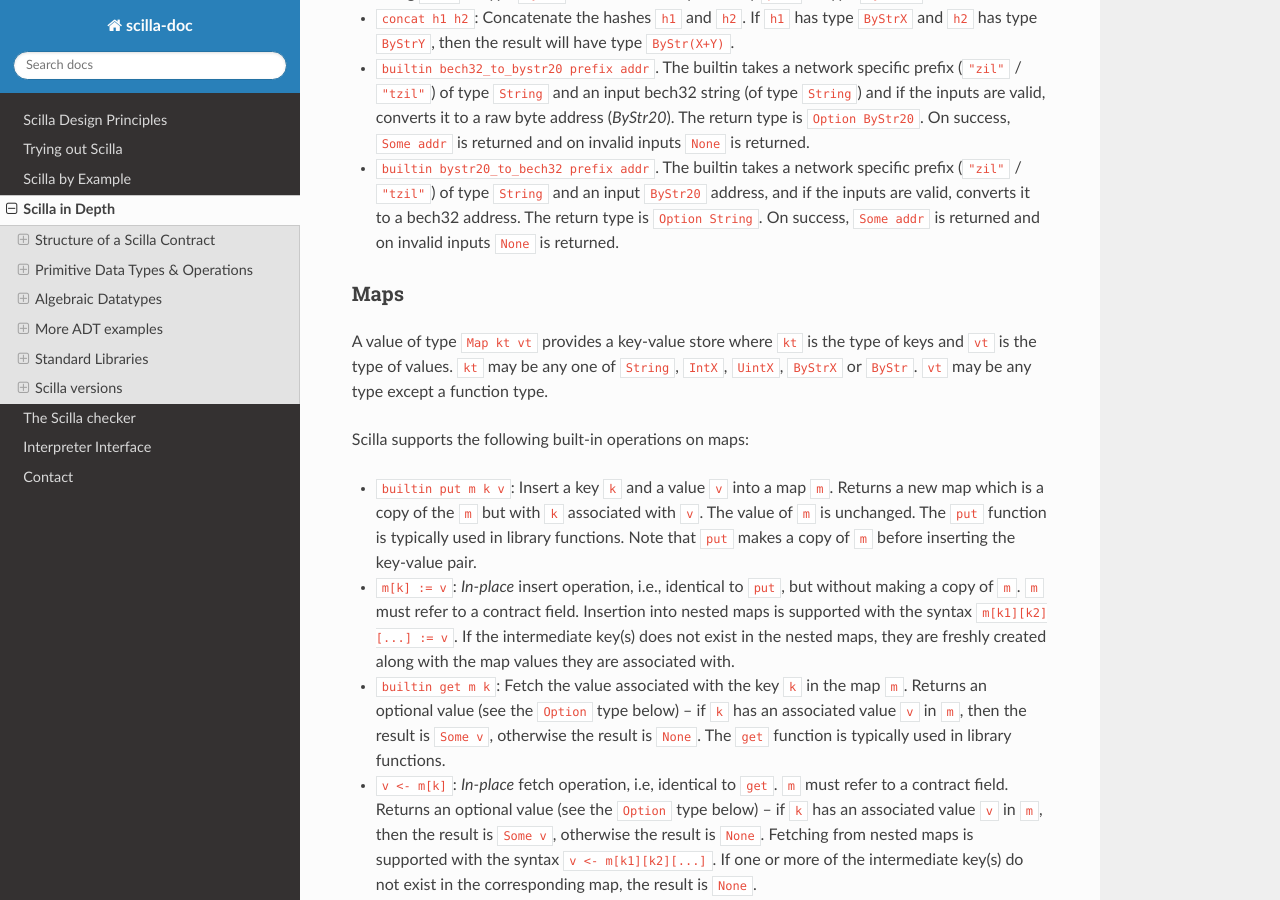
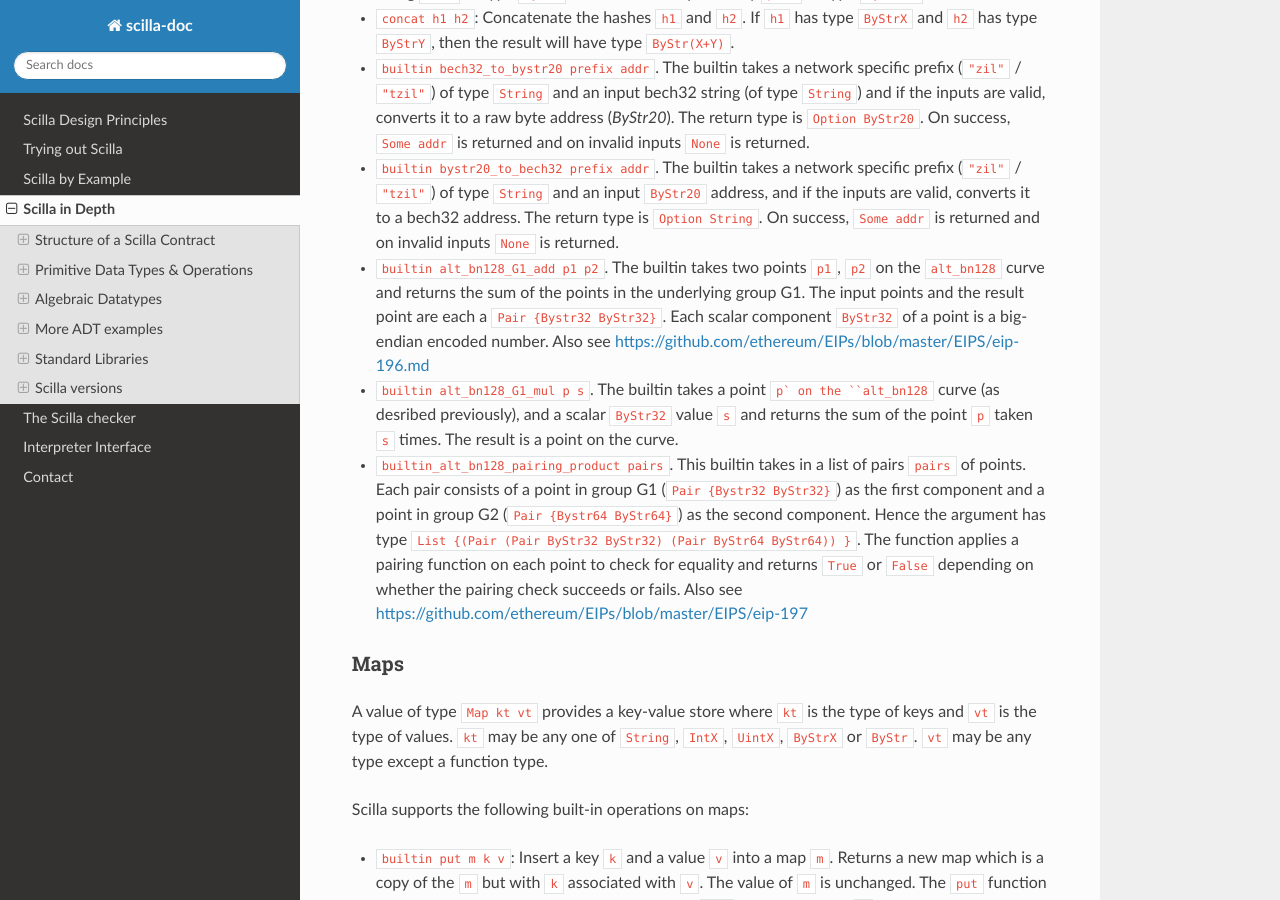
Before and after one commit to Zilliqa/scilla-docs, a Sphinx documentation site: the page built from docs/source/scilla-in-depth.rst, in a window 1280 px wide and 900 px high, scrolled down 11855 px. Built offline with Sphinx 7.4.7 and the Read the Docs theme 2.0.0, drawn with Linux system fonts in a browser that asks for light colours.

Commit message:
Add documentation for alt_bn128* builtins

```diff
--- a/docs/source/scilla-in-depth.rst
+++ b/docs/source/scilla-in-depth.rst
@@ -683,6 +683,21 @@ below, ``Any`` can be of type ``IntX``, ``UintX``, ``String``, ``ByStr20`` or
   ``String`` and an input ``ByStr20`` address, and if the inputs are valid, converts it to a bech32 address.
   The return type is ``Option String``. On success, ``Some addr`` is returned and on invalid inputs ``None`` is returned.
 
+- ``builtin alt_bn128_G1_add p1 p2``. The builtin takes two points ``p1``, ``p2`` on the ``alt_bn128`` curve and returns
+  the sum of the points in the underlying group G1. The input points and the result point are each a ``Pair {Bystr32 ByStr32}``.
+  Each scalar component ``ByStr32`` of a point is a big-endian encoded number.
+  Also see https://github.com/ethereum/EIPs/blob/master/EIPS/eip-196.md
+
+- ``builtin alt_bn128_G1_mul p s``. The builtin takes a point ``p` on the ``alt_bn128`` curve (as desribed previously),
+  and a scalar ``ByStr32`` value ``s`` and returns the sum of the point ``p`` taken ``s`` times. The result is a point
+  on the curve.
+
+- ``builtin_alt_bn128_pairing_product pairs``. This builtin takes in a list of pairs ``pairs`` of points.
+  Each pair consists of a point in group G1 (``Pair {Bystr32 ByStr32}``) as the first component and a point in
+  group G2 (``Pair {Bystr64 ByStr64}``) as the second component. Hence the argument has type
+  ``List {(Pair (Pair ByStr32 ByStr32) (Pair ByStr64 ByStr64)) }``. The function applies a pairing function on each
+  point to check for equality and returns ``True`` or ``False`` depending on whether the pairing check succeeds or fails.
+  Also see https://github.com/ethereum/EIPs/blob/master/EIPS/eip-197
 
 Maps
 ****
```
